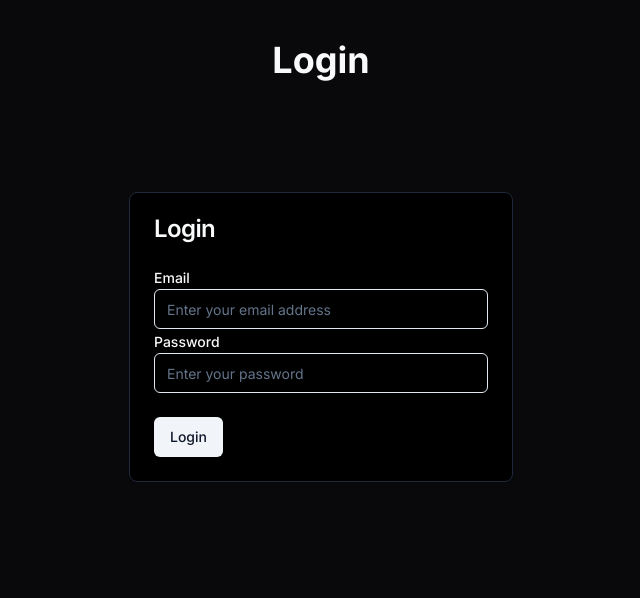
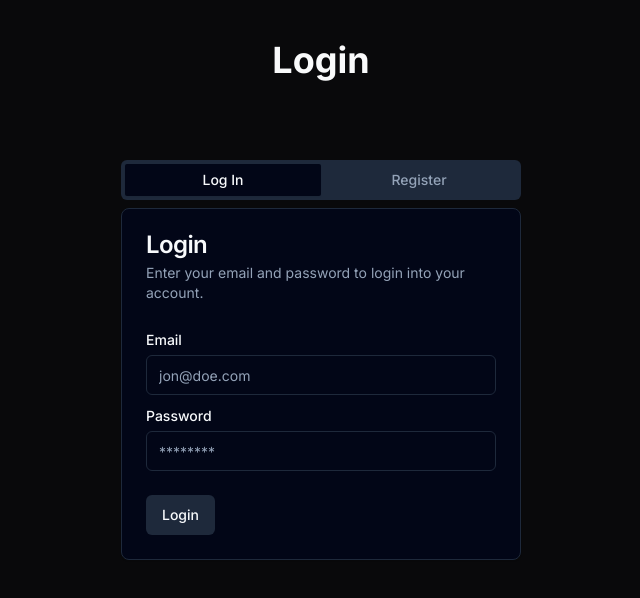
Before and after one commit to dcodesdev/next-rust-todolist, a Next.js app in the folder packages/ui/: page /login in a window 1280 px wide. Shown: the top 598 px of the page, without its empty margins (319-959 px from the left). Built offline with nearby package versions, Linux system fonts and the light colour scheme; no server answers.

Commit message:
Login page/register

```diff
--- a/packages/ui/api/mutation/useLoginUser.ts
+++ b/packages/ui/api/mutation/useUserAuth.ts
@@ -1,6 +1,6 @@
 import { post } from "@/utils"
 import { useMutation } from "@tanstack/react-query"
-import { LoginUserResponse } from "server"
+import { LoginUserResponse, RegisterUserResponse } from "server"
 import Cookies from "js-cookie"
 import { useRouter } from "next/navigation"
 import { z } from "zod"
@@ -16,9 +16,10 @@ const userLoginSchema = z.object({
       required_error: "Password is required",
     })
     .min(1, "Password is required"),
+  name: z.string().optional(),
 })
 
-export const useLoginUser = () => {
+export const useUserAuth = (isRegister = false) => {
   const router = useRouter()
 
   return useMutation({
@@ -31,12 +32,20 @@ export const useLoginUser = () => {
 
       const { email, password } = parsed.data
 
-      return post<LoginUserResponse>("/user/login", { email, password }).then(
-        (r) => {
-          Cookies.set("token", r.token)
-          router.push("/dashboard")
-        }
-      )
+      return isRegister
+        ? post<RegisterUserResponse>("/user", {
+            email,
+            password,
+          }).then((r) => {
+            Cookies.set("token", r.token)
+            router.push("/dashboard")
+          })
+        : post<LoginUserResponse>("/user/login", { email, password }).then(
+            (r) => {
+              Cookies.set("token", r.token)
+              router.push("/dashboard")
+            }
+          )
     },
   })
 }
--- a/packages/ui/app/layout.tsx
+++ b/packages/ui/app/layout.tsx
@@ -18,7 +18,7 @@ export default function RootLayout({ children }: { children: ReactNode }) {
     <html lang="en">
       <body
         className={cn(
-          "min-h-screen font-sans antialiased bg-primary-1 text-gray-50",
+          "min-h-screen font-sans antialiased bg-primary-1 text-gray-50 dark",
           inter.className
         )}
       >
--- a/packages/ui/app/login/page.tsx
+++ b/packages/ui/app/login/page.tsx
@@ -4,64 +4,132 @@ import { Button } from "@/components/ui/button"
 import {
   Card,
   CardContent,
+  CardDescription,
   CardFooter,
   CardHeader,
   CardTitle,
 } from "@/components/ui/card"
 import { Input } from "@/components/ui/input"
 import { Label } from "@/components/ui/label"
-import { FormEventHandler, useRef } from "react"
-import { useLoginUser } from "@/api/mutation/useLoginUser"
+import { FormEvent, useRef } from "react"
+import { useUserAuth } from "@/api/mutation/useUserAuth"
 import { toastError } from "@/utils/toast"
+import { Tabs, TabsContent, TabsList, TabsTrigger } from "@/components/ui/tabs"
 
 export default function Login() {
+  const nameRef = useRef<HTMLInputElement>(null)
   const emailRef = useRef<HTMLInputElement>(null)
   const passwordRef = useRef<HTMLInputElement>(null)
 
-  const { mutateAsync, isPending } = useLoginUser()
+  const { mutateAsync: loginUser, isPending: isLoggingIn } = useUserAuth()
+  const { mutateAsync: registerUser, isPending: isRegistering } =
+    useUserAuth(true)
 
-  const onSubmit: FormEventHandler = (e) => {
+  const onSubmit = (isRegister: boolean) => (e: FormEvent) => {
     e.preventDefault()
 
     const email = emailRef.current?.value
     const password = passwordRef.current?.value
 
-    mutateAsync({ email, password }).catch(toastError)
+    if (isRegister) {
+      registerUser({ email, password }).catch(toastError)
+    } else {
+      loginUser({ email, password }).catch(toastError)
+    }
   }
 
   return (
     <Container>
       <h1 className="text-4xl font-bold text-center">Login</h1>
 
-      <Card className="mt-28 max-w-sm mx-auto">
+      <Tabs defaultValue="login" className="w-[400px] mx-auto mt-20">
+        <TabsList className="grid w-full grid-cols-2">
+          <TabsTrigger value="login">Log In</TabsTrigger>
+          <TabsTrigger value="register">Register</TabsTrigger>
+        </TabsList>
+        <TabsContent value="login">
+          <Card>
             <CardHeader>
               <CardTitle>Login</CardTitle>
+              <CardDescription>
+                Enter your email and password to login into your account.
+              </CardDescription>
             </CardHeader>
 
-        <form onSubmit={onSubmit}>
-          <CardContent>
-            <Label>Email</Label>
+            <form onSubmit={onSubmit(false)}>
+              <CardContent className="space-y-2">
+                <div className="space-y-1">
+                  <Label htmlFor="email">Email</Label>
+                  <Input ref={emailRef} id="email" placeholder="jon@doe.com" />
+                </div>
+                <div className="space-y-1">
+                  <Label htmlFor="password">Password</Label>
+                  <Input
+                    ref={passwordRef}
+                    id="password"
+                    placeholder="********"
+                  />
+                </div>
+              </CardContent>
 
+              <CardFooter>
+                <Button disabled={isLoggingIn} type="submit">
+                  Login
+                </Button>
+              </CardFooter>
+            </form>
+          </Card>
+        </TabsContent>
+
+        <TabsContent value="register">
+          <Card>
+            <CardHeader>
+              <CardTitle>Register</CardTitle>
+              <CardDescription>
+                Create a new account if you don&apos;t have one yet.
+              </CardDescription>
+            </CardHeader>
+
+            <form onSubmit={onSubmit(true)}>
+              <CardContent className="space-y-2">
+                <div className="space-y-1">
+                  <Label htmlFor="name">Name</Label>
+                  <Input
+                    ref={nameRef}
+                    id="name"
+                    type="name"
+                    placeholder="Enter your name"
+                  />
+                </div>
+                <div className="space-y-1">
+                  <Label htmlFor="email">Email</Label>
                   <Input
                     ref={emailRef}
+                    id="email"
                     type="email"
                     placeholder="Enter your email address"
                   />
-
-            <Label className="mt-3">Password</Label>
-
+                </div>
+                <div className="space-y-1">
+                  <Label htmlFor="password">Password</Label>
                   <Input
                     ref={passwordRef}
+                    id="password"
                     type="password"
                     placeholder="Enter your password"
                   />
+                </div>
               </CardContent>
 
               <CardFooter>
-            <Button disabled={isPending}>Login</Button>
+                <Button disabled={isRegistering} type="submit">
+                  Register
+                </Button>
               </CardFooter>
             </form>
           </Card>
+        </TabsContent>
+      </Tabs>
     </Container>
   )
 }
```
Lines whose indentation alone changed are shown as unchanged.
